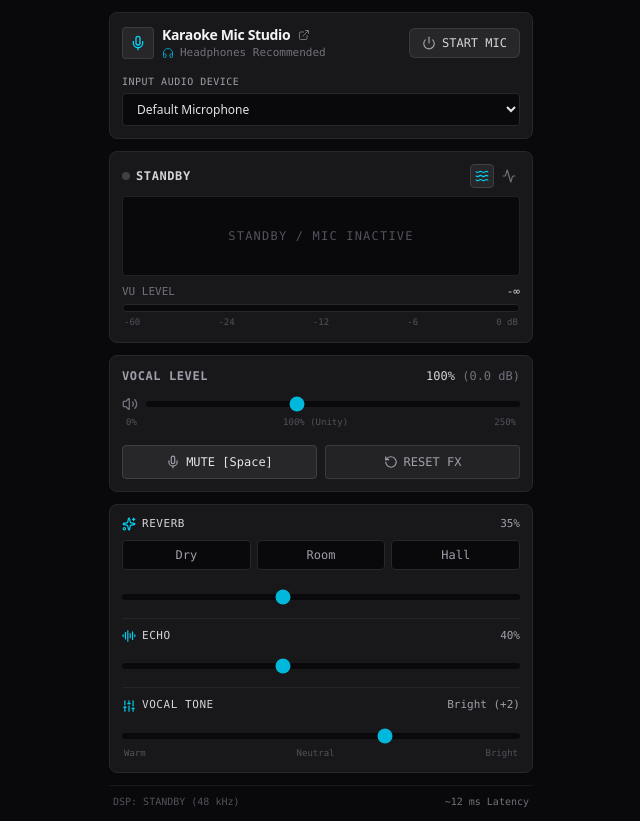
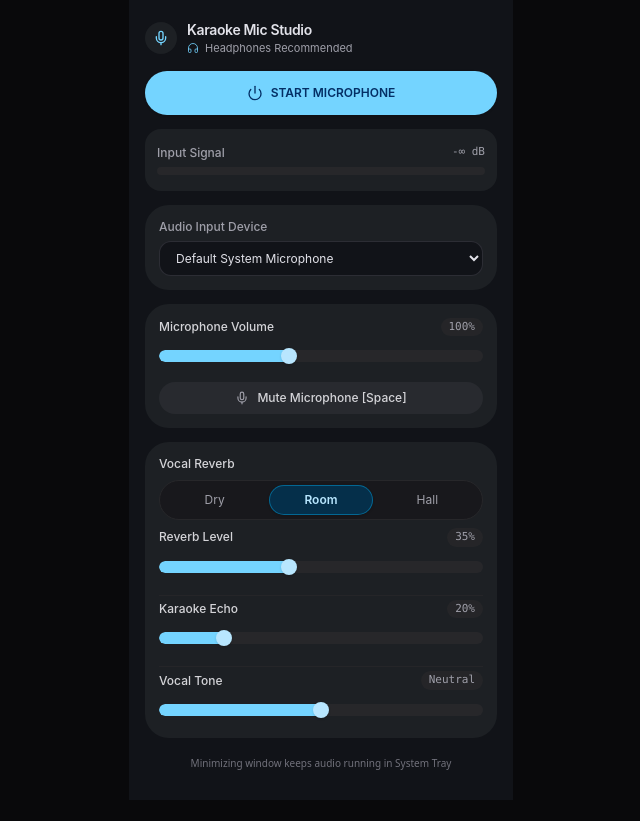
Before and after one commit to BootlegYouki/karaoke-mic-studio, a React (Vite) app: page / in a window 1280 px wide. Shown: the whole page, without its empty margins (319-959 px from the left). After the commit the page ends 800 px from the top, so only its background shows below. Built offline with nearby package versions, Linux system fonts and the light colour scheme.

Commit message:
feat: build authentic material design 3 ui and tauri ipc bridge

```diff
--- a/src/App.tsx
+++ b/src/App.tsx
@@ -1,133 +1,14 @@
-import { useEffect, useState, useRef, useCallback } from 'react';
-import { AudioEngine } from './audio/AudioEngine';
-import { useKaraokeSettings } from './hooks/useKaraokeSettings';
-import { TopBar } from './components/TopBar';
-import { Visualizer } from './components/Visualizer';
-import { MasterControls } from './components/MasterControls';
-import { EffectsRack } from './components/EffectsRack';
-import { PermissionPrompt, openPermissionTab } from './components/PermissionPrompt';
-import { AudioEngineTelemetry } from './audio/types';
+import { useEffect } from 'react';
+import { Mic, MicOff, Power, Headphones } from 'lucide-react';
+import { useTauriAudio } from './hooks/useTauriAudio';
+import { M3Slider } from './components/M3Slider';
+import { M3SegmentedButton } from './components/M3SegmentedButton';
+import { AudioMeter } from './components/AudioMeter';
 
 export function App() {
-  const audioEngineRef = useRef<AudioEngine | null>(null);
-  const { settings, isLoaded, updateSettings, resetSettings } = useKaraokeSettings();
+  const { settings, status, devices, error, startMic, stopMic, updateSettings } = useTauriAudio();
 
-  const [isActive, setIsActive] = useState<boolean>(false);
-  const [permissionError, setPermissionError] = useState<string | null>(null);
-  const [devices, setDevices] = useState<MediaDeviceInfo[]>([]);
-  const [analyser, setAnalyser] = useState<AnalyserNode | null>(null);
-  const [telemetry, setTelemetry] = useState<AudioEngineTelemetry>({
-    sampleRate: 48000,
-    state: 'suspended',
-    baseLatency: 0.012,
-  });
-
-  // Initialize single persistent AudioEngine instance
-  useEffect(() => {
-    const engine = new AudioEngine();
-    audioEngineRef.current = engine;
-
-    return () => {
-      engine.stop();
-    };
-  }, []);
-
-  // Enumerate input devices
-  const refreshDevices = useCallback(async () => {
-    if (typeof navigator !== 'undefined' && navigator.mediaDevices?.enumerateDevices) {
-      try {
-        const allDevices = await navigator.mediaDevices.enumerateDevices();
-        const audioInputs = allDevices.filter((d) => d.kind === 'audioinput');
-        setDevices(audioInputs);
-      } catch (e) {
-        console.warn('Failed to enumerate audio devices:', e);
-      }
-    }
-  }, []);
-
-  useEffect(() => {
-    refreshDevices();
-    if (typeof navigator !== 'undefined' && navigator.mediaDevices) {
-      let debounceTimer: any = null;
-      const onDeviceChange = () => {
-        clearTimeout(debounceTimer);
-        debounceTimer = setTimeout(() => {
-          refreshDevices();
-        }, 500);
-      };
-
-      navigator.mediaDevices.addEventListener('devicechange', onDeviceChange);
-      return () => {
-        clearTimeout(debounceTimer);
-        navigator.mediaDevices.removeEventListener('devicechange', onDeviceChange);
-      };
-    }
-  }, [refreshDevices]);
-
-  // Synchronize settings live with AudioEngine
-  useEffect(() => {
-    const engine = audioEngineRef.current;
-    if (!engine || !isActive) return;
-
-    engine.setMicGain(settings.micGain);
-    engine.setMute(settings.isMuted);
-    engine.setReverb(settings.reverbPreset, settings.reverbMix, settings.reverbDecay);
-    engine.setDelay(settings.delayTime, settings.delayFeedback, settings.delayMix);
-    engine.setTone(settings.toneClarity);
-  }, [settings, isActive]);
-
-  // Direct, low-latency monitor toggle with user gesture activation
-  const handleToggleMonitor = useCallback(async () => {
-    const engine = audioEngineRef.current;
-    if (!engine) return;
-
-    if (isActive) {
-      engine.stop();
-      setIsActive(false);
-      setAnalyser(null);
-      setTelemetry(engine.getTelemetry());
-    } else {
-      setPermissionError(null);
-      try {
-        await engine.start(settings.preferredDeviceId || undefined, settings);
-        setIsActive(true);
-        setAnalyser(engine.getAnalyser());
-        setTelemetry(engine.getTelemetry());
-        refreshDevices();
-      } catch (err: any) {
-        console.error('Failed to start audio engine:', err);
-        setPermissionError(err.name || err.message || 'PermissionDenied');
-        setIsActive(false);
-        setAnalyser(null);
-
-        // Open permission onboarding if blocked
-        if (err.name === 'NotAllowedError' || err.message?.includes('Permission denied')) {
-          openPermissionTab();
-        }
-      }
-    }
-  }, [isActive, settings, refreshDevices]);
-
-  // Handle switching mic input device
-  const handleDeviceChange = useCallback(
-    async (deviceId: string) => {
-      updateSettings({ preferredDeviceId: deviceId });
-      const engine = audioEngineRef.current;
-      if (isActive && engine) {
-        try {
-          await engine.start(deviceId || undefined, settings);
-          setAnalyser(engine.getAnalyser());
-          setTelemetry(engine.getTelemetry());
-        } catch (err: any) {
-          console.error('Failed to switch microphone:', err);
-          setPermissionError(err.name || err.message || 'DeviceSwitchError');
-        }
-      }
-    },
-    [isActive, settings, updateSettings]
-  );
-
-  // Keyboard shortcut: Spacebar quick-mute
+  // Spacebar quick-mute shortcut
   useEffect(() => {
     const handleKeyDown = (e: KeyboardEvent) => {
       if (
@@ -139,68 +20,192 @@ export function App() {
         )
       ) {
         e.preventDefault();
-        updateSettings({ isMuted: !settings.isMuted });
+        updateSettings({ is_muted: !settings.is_muted });
       }
     };
     window.addEventListener('keydown', handleKeyDown);
     return () => window.removeEventListener('keydown', handleKeyDown);
-  }, [settings.isMuted, updateSettings]);
+  }, [settings.is_muted, updateSettings]);
 
-  if (!isLoaded) {
-    return (
-      <div className="min-h-screen bg-zinc-950 flex items-center justify-center font-mono text-xs text-zinc-500">
-        Loading Karaoke Studio...
-      </div>
-    );
-  }
+  const handleToggle = () => {
+    if (status.is_active) {
+      stopMic();
+    } else {
+      startMic(settings.device_name || undefined);
+    }
+  };
+
+  const reverbOptions = [
+    { id: 'dry', label: 'Dry' },
+    { id: 'room', label: 'Room' },
+    { id: 'hall', label: 'Hall' },
+  ];
 
   return (
-    <div className="min-h-screen bg-zinc-950 text-zinc-100 p-3 space-y-3 max-w-md mx-auto selection:bg-cyan-500/30 selection:text-cyan-200">
-      {/* 1. Header & Device Selector */}
-      <TopBar
-        isActive={isActive}
-        onToggle={handleToggleMonitor}
-        devices={devices}
-        selectedDeviceId={settings.preferredDeviceId}
-        onDeviceChange={handleDeviceChange}
-      />
+    <main className="min-h-screen bg-[#111318] text-[#e2e2e9] p-4 flex flex-col gap-3.5 max-w-sm mx-auto select-none">
+      {/* Top Header */}
+      <header className="flex items-center justify-between pt-1">
+        <div className="flex items-center gap-2.5">
+          <div className="w-8 h-8 rounded-full bg-[#1d2024] flex items-center justify-center text-sky-300">
+            <Mic className="w-4 h-4" />
+          </div>
+          <div>
+            <h1 className="text-sm font-semibold tracking-tight text-[#e2e2e9]">
+              Karaoke Mic Studio
+            </h1>
+            <div className="flex items-center gap-1.5 text-[11px] text-zinc-400">
+              <Headphones className="w-3 h-3 text-sky-300/80" />
+              <span>Headphones Recommended</span>
+            </div>
+          </div>
+        </div>
+      </header>
 
-      {/* Permission Warning if mic was blocked */}
-      {permissionError && (
-        <PermissionPrompt
-          error={permissionError}
-          onRetry={handleToggleMonitor}
-        />
+      {/* Error Alert if any */}
+      {error && (
+        <div className="p-3 rounded-2xl bg-rose-950/60 border border-rose-500/30 text-rose-300 text-xs">
+          {error}
+        </div>
       )}
 
-      {/* 2. Real-time 60fps Visualizer & Peak VU Meter */}
-      <Visualizer analyser={analyser} isActive={isActive} />
+      {/* Master Action: Large MD3 Pill Button */}
+      <button
+        type="button"
+        onClick={handleToggle}
+        className={`w-full py-3.5 px-6 rounded-full font-semibold text-xs transition-all flex items-center justify-center gap-2 cursor-pointer shadow-sm ${
+          status.is_active
+            ? 'bg-sky-950 text-sky-200 border border-sky-400/50 hover:bg-sky-900/60'
+            : 'bg-sky-300 text-[#042f65] hover:bg-sky-200 shadow-md'
+        }`}
+      >
+        <Power className={`w-4 h-4 ${status.is_active ? 'text-sky-300' : 'text-[#042f65]'}`} />
+        <span>{status.is_active ? 'MONITOR ACTIVE (CLICK TO STOP)' : 'START MICROPHONE'}</span>
+      </button>
 
-      {/* 3. Essential Vocal Controls (Volume & Mute) */}
-      <MasterControls
-        micGain={settings.micGain}
-        isMuted={settings.isMuted}
-        onGainChange={(gain) => updateSettings({ micGain: gain })}
-        onToggleMute={() => updateSettings({ isMuted: !settings.isMuted })}
-        onReset={resetSettings}
-      />
+      {/* Audio Level Meter */}
+      <div className="p-3 rounded-2xl bg-[#1d2024]">
+        <AudioMeter levelDb={status.current_level_db} isActive={status.is_active} />
+      </div>
 
-      {/* 4. Streamlined Effects (Reverb, Echo, Tone) */}
-      <EffectsRack
-        settings={settings}
-        onUpdateSettings={updateSettings}
-      />
+      {/* Microphone Device Selection */}
+      <div className="p-3.5 rounded-3xl bg-[#1d2024] flex flex-col gap-1.5">
+        <label htmlFor="device-select" className="text-xs font-medium text-zinc-400">
+          Audio Input Device
+        </label>
+        <select
+          id="device-select"
+          value={settings.device_name || ''}
+          onChange={(e) => {
+            const val = e.target.value || null;
+            updateSettings({ device_name: val });
+            if (status.is_active) {
+              startMic(val || undefined);
+            }
+          }}
+          className="w-full bg-[#111318] border border-zinc-700/60 rounded-xl px-3 py-2 text-xs text-[#e2e2e9] focus:outline-none focus:border-sky-400"
+        >
+          <option value="">Default System Microphone</option>
+          {devices.map((name) => (
+            <option key={name} value={name}>
+              {name}
+            </option>
+          ))}
+        </select>
+      </div>
 
-      {/* 5. Minimal Telemetry Footer */}
-      <footer className="border-t border-zinc-900 pt-2 flex items-center justify-between text-[10px] font-mono text-zinc-600 px-1">
-        <span>
-          DSP: {isActive ? 'LIVE MONITOR' : 'STANDBY'} ({telemetry.sampleRate / 1000} kHz)
-        </span>
-        <span className="text-zinc-500">
-          ~{(telemetry.baseLatency * 1000).toFixed(0)} ms Latency
-        </span>
+      {/* Volume & Quick Mute */}
+      <div className="p-3.5 rounded-3xl bg-[#1d2024] flex flex-col gap-3">
+        <M3Slider
+          label="Microphone Volume"
+          value={settings.mic_gain}
+          min={0}
+          max={2.5}
+          step={0.05}
+          valueDisplay={`${Math.round(settings.mic_gain * 100)}%`}
+          onChange={(val) => updateSettings({ mic_gain: val })}
+        />
+
+        <button
+          type="button"
+          onClick={() => updateSettings({ is_muted: !settings.is_muted })}
+          className={`py-2 px-4 rounded-full text-xs font-medium transition-colors flex items-center justify-center gap-2 cursor-pointer ${
+            settings.is_muted
+              ? 'bg-rose-950 text-rose-200 border border-rose-500/40'
+              : 'bg-[#282a2f] text-zinc-300 hover:bg-zinc-800'
+          }`}
+        >
+          {settings.is_muted ? (
+            <>
+              <MicOff className="w-3.5 h-3.5 text-rose-400" />
+              <span>Muted [Space]</span>
+            </>
+          ) : (
+            <>
+              <Mic className="w-3.5 h-3.5 text-zinc-400" />
+              <span>Mute Microphone [Space]</span>
+            </>
+          )}
+        </button>
+      </div>
+
+      {/* Vocal Effects */}
+      <div className="p-3.5 rounded-3xl bg-[#1d2024] flex flex-col gap-3.5">
+        <div className="flex flex-col gap-2">
+          <span className="text-xs font-medium text-zinc-300">Vocal Reverb</span>
+          <M3SegmentedButton
+            options={reverbOptions}
+            selectedId={settings.reverb_preset}
+            onSelect={(id) => updateSettings({ reverb_preset: id })}
+          />
+          {settings.reverb_preset !== 'dry' && (
+            <M3Slider
+              label="Reverb Level"
+              value={settings.reverb_mix}
+              min={0.05}
+              max={0.8}
+              step={0.05}
+              valueDisplay={`${Math.round(settings.reverb_mix * 100)}%`}
+              onChange={(val) => updateSettings({ reverb_mix: val })}
+            />
+          )}
+        </div>
+
+        <div className="pt-1 border-t border-zinc-800/80">
+          <M3Slider
+            label="Karaoke Echo"
+            value={settings.echo_percent}
+            min={0}
+            max={100}
+            step={5}
+            valueDisplay={settings.echo_percent <= 0 ? 'Off' : `${settings.echo_percent}%`}
+            onChange={(val) => updateSettings({ echo_percent: val })}
+          />
+        </div>
+
+        <div className="pt-1 border-t border-zinc-800/80">
+          <M3Slider
+            label="Vocal Tone"
+            value={settings.tone_db}
+            min={-6}
+            max={6}
+            step={1}
+            valueDisplay={
+              settings.tone_db === 0
+                ? 'Neutral'
+                : settings.tone_db > 0
+                ? `Bright (+${settings.tone_db})`
+                : `Warm (${settings.tone_db})`
+            }
+            onChange={(val) => updateSettings({ tone_db: val })}
+          />
+        </div>
+      </div>
+
+      {/* Desktop Tray Footer */}
+      <footer className="text-center text-[10px] text-zinc-500 py-1 font-sans">
+        Minimizing window keeps audio running in System Tray
       </footer>
-    </div>
+    </main>
   );
 }
 export default App;
--- /dev/null
+++ b/src/components/AudioMeter.tsx
@@ -0,0 +1,45 @@
+interface AudioMeterProps {
+  levelDb: number;
+  isActive: boolean;
+}
+
+export function AudioMeter({ levelDb, isActive }: AudioMeterProps) {
+  const isClipping = levelDb > -2.0;
+  const isQuiet = levelDb <= -59.5 || !isActive;
+  const meterPercent = isQuiet
+    ? 0
+    : Math.min(100, Math.max(0, ((levelDb + 60) / 60) * 100));
+
+  const displayDb = isQuiet ? '-∞ dB' : `${levelDb.toFixed(1)} dB`;
+
+  return (
+    <div className="flex flex-col gap-1.5 py-1 select-none">
+      <div className="flex items-center justify-between text-xs">
+        <span className="text-zinc-400 font-medium">Input Signal</span>
+        <span className={`text-[11px] font-mono ${isClipping ? 'text-rose-400 font-bold' : 'text-zinc-400'}`}>
+          {displayDb}
+        </span>
+      </div>
+
+      <div
+        role="progressbar"
+        aria-valuenow={meterPercent}
+        aria-valuemin={0}
+        aria-valuemax={100}
+        className="w-full h-2 rounded-full bg-zinc-800 overflow-hidden"
+      >
+        <div
+          className={`h-full rounded-full transition-all duration-75 ${
+            isClipping
+              ? 'bg-rose-400'
+              : levelDb > -12
+              ? 'bg-amber-300'
+              : 'bg-sky-300'
+          }`}
+          style={{ width: `${meterPercent}%` }}
+        />
+      </div>
+    </div>
+  );
+}
+export default AudioMeter;
--- /dev/null
+++ b/src/components/M3SegmentedButton.tsx
@@ -0,0 +1,36 @@
+interface SegmentOption {
+  id: string;
+  label: string;
+}
+
+interface M3SegmentedButtonProps {
+  options: SegmentOption[];
+  selectedId: string;
+  onSelect: (id: string) => void;
+}
+
+export function M3SegmentedButton({ options, selectedId, onSelect }: M3SegmentedButtonProps) {
+  return (
+    <div className="flex w-full p-1 rounded-full bg-zinc-900/90 border border-zinc-800 gap-1">
+      {options.map((opt) => {
+        const isSelected = opt.id === selectedId;
+        return (
+          <button
+            key={opt.id}
+            type="button"
+            role="button"
+            onClick={() => onSelect(opt.id)}
+            className={`flex-1 py-1.5 px-3 rounded-full text-xs transition-all text-center cursor-pointer ${
+              isSelected
+                ? 'bg-sky-950 text-sky-200 font-semibold border border-sky-400/40 shadow-sm'
+                : 'text-zinc-400 hover:text-zinc-200 hover:bg-zinc-800/60'
+            }`}
+          >
+            {opt.label}
+          </button>
+        );
+      })}
+    </div>
+  );
+}
+export default M3SegmentedButton;
--- /dev/null
+++ b/src/components/M3Slider.tsx
@@ -0,0 +1,74 @@
+interface M3SliderProps {
+  label: string;
+  value: number;
+  min: number;
+  max: number;
+  step?: number;
+  valueDisplay?: string;
+  icon?: React.ReactNode;
+  onChange: (value: number) => void;
+}
+
+export function M3Slider({
+  label,
+  value,
+  min,
+  max,
+  step = 0.05,
+  valueDisplay,
+  icon,
+  onChange,
+}: M3SliderProps) {
+  const percent = Math.min(100, Math.max(0, ((value - min) / (max - min)) * 100));
+
+  return (
+    <div className="flex flex-col gap-1.5 select-none">
+      {/* Label and Value Badge */}
+      <div className="flex items-center justify-between text-xs">
+        <span className="font-medium text-zinc-300 flex items-center gap-1.5">
+          {icon && <span className="text-zinc-400">{icon}</span>}
+          {label}
+        </span>
+        {valueDisplay && (
+          <span className="text-[11px] font-mono text-zinc-400 px-2 py-0.5 rounded-full bg-zinc-800/80">
+            {valueDisplay}
+          </span>
+        )}
+      </div>
+
+      {/* Material 3 Pill Slider Track */}
+      <div className="relative h-7 flex items-center">
+        {/* Visual Pill Track */}
+        <div className="w-full h-3 rounded-full bg-zinc-800 overflow-hidden relative">
+          <div
+            className="h-full bg-sky-300 rounded-full transition-all duration-75"
+            style={{ width: `${percent}%` }}
+          />
+        </div>
+
+        {/* Visual Pill Thumb */}
+        <div
+          className="absolute w-4 h-4 rounded-full bg-sky-200 shadow-sm pointer-events-none -ml-2 transition-all duration-75"
+          style={{ left: `${percent}%` }}
+        />
+
+        {/* Accessible Range Input */}
+        <input
+          type="range"
+          role="slider"
+          aria-label={label}
+          aria-valuenow={value}
+          aria-valuemin={min}
+          aria-valuemax={max}
+          min={min}
+          max={max}
+          step={step}
+          value={value}
+          onChange={(e) => onChange(parseFloat(e.target.value))}
+          className="absolute inset-0 w-full h-full opacity-0 cursor-pointer"
+        />
+      </div>
+    </div>
+  );
+}
+export default M3Slider;
--- /dev/null
+++ b/src/hooks/useTauriAudio.ts
@@ -0,0 +1,143 @@
+import { useState, useEffect, useCallback, useRef } from 'react';
+
+export interface AudioSettings {
+  device_name: string | null;
+  mic_gain: number;
+  is_muted: boolean;
+  reverb_preset: string;
+  reverb_mix: number;
+  echo_percent: number;
+  tone_db: number;
+}
+
+export interface AudioStatus {
+  is_active: boolean;
+  sample_rate: number;
+  current_level_db: number;
+}
+
+const DEFAULT_SETTINGS: AudioSettings = {
+  device_name: null,
+  mic_gain: 1.0,
+  is_muted: false,
+  reverb_preset: 'room',
+  reverb_mix: 0.35,
+  echo_percent: 20.0,
+  tone_db: 0.0,
+};
+
+// Check if running inside a Tauri v2 environment
+const isTauriEnv = () =>
+  typeof window !== 'undefined' &&
+  (Boolean((window as any).__TAURI_INTERNALS__) || Boolean((window as any).__TAURI__));
+
+export function useTauriAudio() {
+  const [settings, setSettings] = useState<AudioSettings>(DEFAULT_SETTINGS);
+  const [status, setStatus] = useState<AudioStatus>({
+    is_active: false,
+    sample_rate: 48000,
+    current_level_db: -60.0,
+  });
+  const [devices, setDevices] = useState<string[]>([]);
+  const [error, setError] = useState<string | null>(null);
+  const isTauri = useRef(isTauriEnv());
+
+  // Enumerate input devices on mount
+  useEffect(() => {
+    if (isTauri.current) {
+      import('@tauri-apps/api/core')
+        .then(({ invoke }) => {
+          invoke<string[]>('get_audio_devices')
+            .then(setDevices)
+            .catch((err) => console.warn('Failed to get audio devices:', err));
+
+          invoke<AudioStatus>('get_status')
+            .then(setStatus)
+            .catch(() => {});
+        })
+        .catch(() => {});
+    }
+  }, []);
+
+  // Poll status & VU level when active
+  useEffect(() => {
+    if (!status.is_active || !isTauri.current) return;
+
+    let timerId: any = null;
+    import('@tauri-apps/api/core').then(({ invoke }) => {
+      timerId = setInterval(() => {
+        invoke<AudioStatus>('get_status')
+          .then(setStatus)
+          .catch(() => {});
+      }, 40); // 25 FPS polling for calm MD3 level meter
+    });
+
+    return () => {
+      if (timerId) clearInterval(timerId);
+    };
+  }, [status.is_active]);
+
+  const startMic = useCallback(
+    async (device?: string) => {
+      setError(null);
+      if (isTauri.current) {
+        try {
+          const { invoke } = await import('@tauri-apps/api/core');
+          const newStatus = await invoke<AudioStatus>('start_mic', {
+            device: device || settings.device_name,
+            settings,
+          });
+          setStatus(newStatus);
+        } catch (err: any) {
+          setError(err.toString());
+        }
+      } else {
+        // Mock fallback for browser preview
+        setStatus((s) => ({ ...s, is_active: true }));
+      }
+    },
+    [settings]
+  );
+
+  const stopMic = useCallback(async () => {
+    setError(null);
+    if (isTauri.current) {
+      try {
+        const { invoke } = await import('@tauri-apps/api/core');
+        const newStatus = await invoke<AudioStatus>('stop_mic');
+        setStatus(newStatus);
+      } catch (err: any) {
+        setError(err.toString());
+      }
+    } else {
+      setStatus((s) => ({ ...s, is_active: false, current_level_db: -60.0 }));
+    }
+  }, []);
+
+  const updateSettings = useCallback(
+    (updates: Partial<AudioSettings>) => {
+      setSettings((prev) => {
+        const next = { ...prev, ...updates };
+        if (isTauri.current) {
+          import('@tauri-apps/api/core').then(({ invoke }) => {
+            invoke('update_settings', { settings: next }).catch((err) =>
+              console.warn('Failed to update settings:', err)
+            );
+          });
+        }
+        return next;
+      });
+    },
+    []
+  );
+
+  return {
+    settings,
+    status,
+    devices,
+    error,
+    startMic,
+    stopMic,
+    updateSettings,
+  };
+}
--- a/src/styles/globals.css
+++ b/src/styles/globals.css
@@ -2,7 +2,10 @@
 
 @layer base {
   body {
-    @apply bg-zinc-950 text-zinc-100 antialiased select-none;
-    font-family: system-ui, -apple-system, BlinkMacSystemFont, 'Segoe UI', Roboto, Oxygen, Ubuntu, Cantarell, sans-serif;
+    background-color: #111318;
+    color: #e2e2e9;
+    font-family: -apple-system, BlinkMacSystemFont, 'Segoe UI', Roboto, 'Noto Sans', Ubuntu, Cantarell, sans-serif;
+    user-select: none;
+    -webkit-font-smoothing: antialiased;
   }
 }
```
Also changed, not shown: 1 other file (tests, documents, lock files or other folders).
